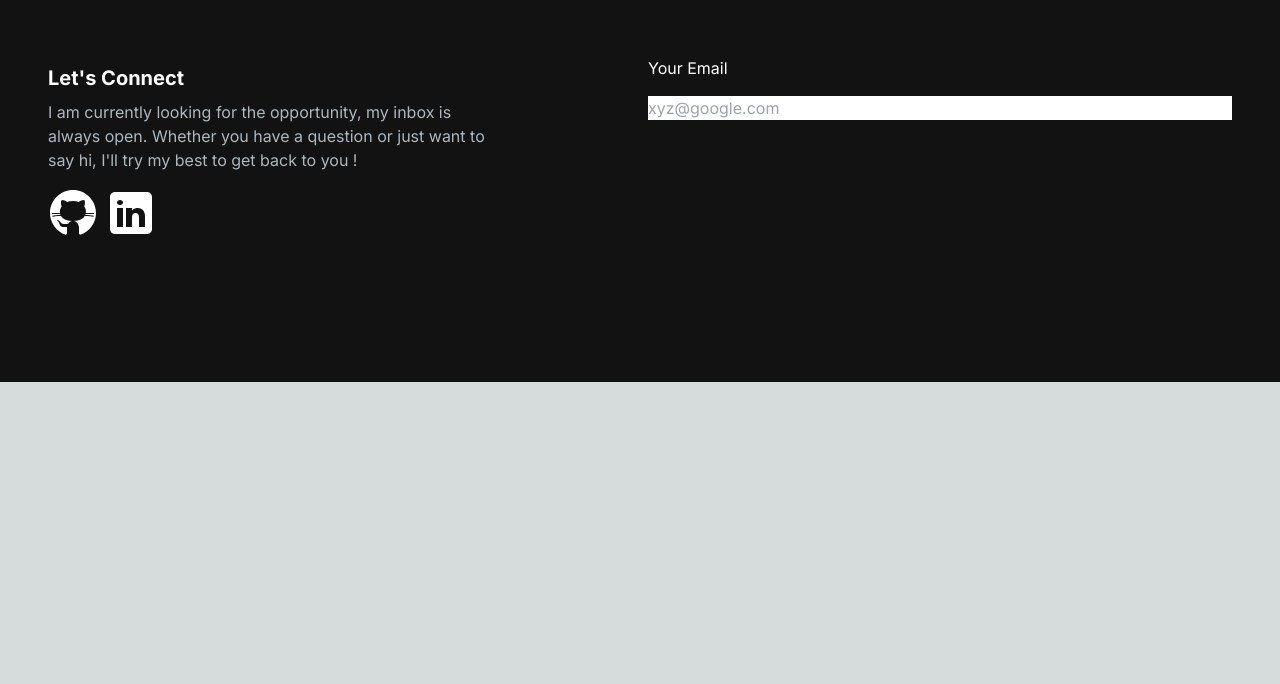
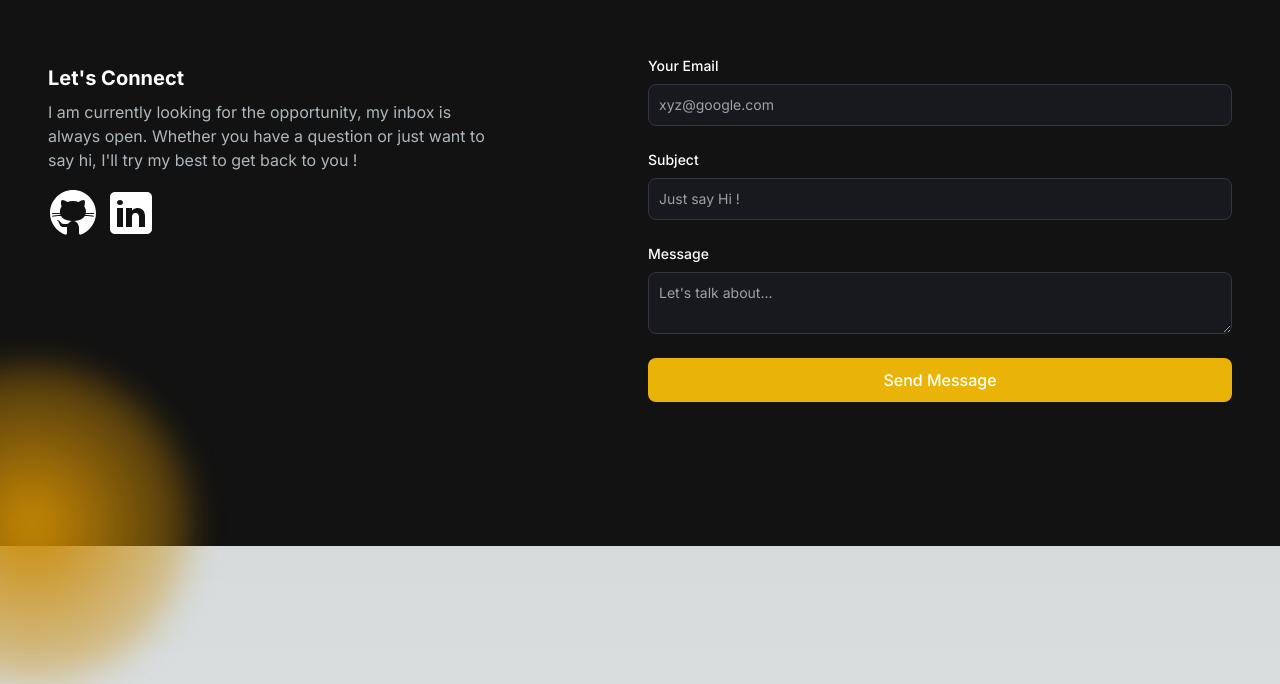
Before and after one commit to Nisar001/Portfolio_WebApp, a Next.js app: page / in a window 1280 px wide. Shown: the part 1978-2662 px from the top of the page. Before the commit the page ends 2360 px from the top, so only its background shows below. Built offline with nearby package versions, Linux system fonts and the light colour scheme.

Commit message:
email section complete

```diff
--- a/src/app/components/EmailSection.jsx
+++ b/src/app/components/EmailSection.jsx
@@ -6,8 +6,9 @@
 
 const EmailSection = () => {
   return (
-    <section className="grid md:grid-cols-2 my-12 md:my-12 py-24 gap-4">
-      <div>
+    <section className="grid md:grid-cols-2 my-12 md:my-12 py-24 gap-4 relative">
+      <div className="bg-[radial-gradient(ellipse_at_center,_var(--tw-gradient-stops))] from-yellow-600 to-transparent rounded-full h-80 w-80 z-0 blur-lg absolute top-3/4 -left-4 transform -translate-x-1/2 -translate-1/2"></div>
+      <div className="z-10">
       <h5 className="text-xl font-bold text-white my-2">Let's Connect</h5>
       <p className="text-[#ADB7BE] mb-4 max-w-md">
       I am currently looking for the opportunity, my inbox is always open.
@@ -24,14 +25,55 @@
       </div>
       </div>
       <div>
-         <form className="flex flex-col gap-4">
-            <label htmlFor="email" className="text-white">Your Email</label>
+         <form className="flex flex-col">
+         <div className="mb-6">
+            <label
+               htmlFor="email"
+               className="text-white block mb-2 text-sm font-medium">
+            Your Email
+            </label>
             <input
-            type="email"
-            id="email"
-            required
-            placeholder="xyz@google.com"
+               type="email"
+               id="email"
+               required
+               className="bg-[#18191E] border border-[#33353F] placeholder-[#9CA2A9] text-gray-100 text-sm rounded-lg block w-full p-2.5"
+               placeholder="xyz@google.com"
             />
+         </div>
+         <div className='mb-6'>
+            <label
+               htmlFor="subject"
+               className="text-white block mb-2 text-sm font-medium">
+            Subject
+            </label>
+            <input
+               type="text"
+               id="subject"
+               required
+               className="bg-[#18191E] border border-[#33353F] placeholder-[#9CA2A9] text-gray-100 text-sm rounded-lg block w-full p-2.5"
+               placeholder="Just say Hi !"
+            />
+         </div>
+         <div className="mb-6">
+            <label
+               htmlFor="message"
+               className="text-white block text-sm mb-2 font-medium"
+            >
+            Message
+            </label>
+            <textarea
+               name="message"
+               id="message"
+               className="bg-[#18191E] border border-[#33353F] placeholder-[#9CA2A9] text-gray-100 text-sm rounded-lg block w-full p-2.5"
+               placeholder="Let's talk about..."
+            />
+         </div>
+         <button
+            type="submit"
+            className="bg-yellow-500 hover:bg-green-500 text-white font-medium py-2.5 px-5 rounded-lg w-full">
+               Send Message
+            </button>
+
          </form>
       </div>
     </section>
```
